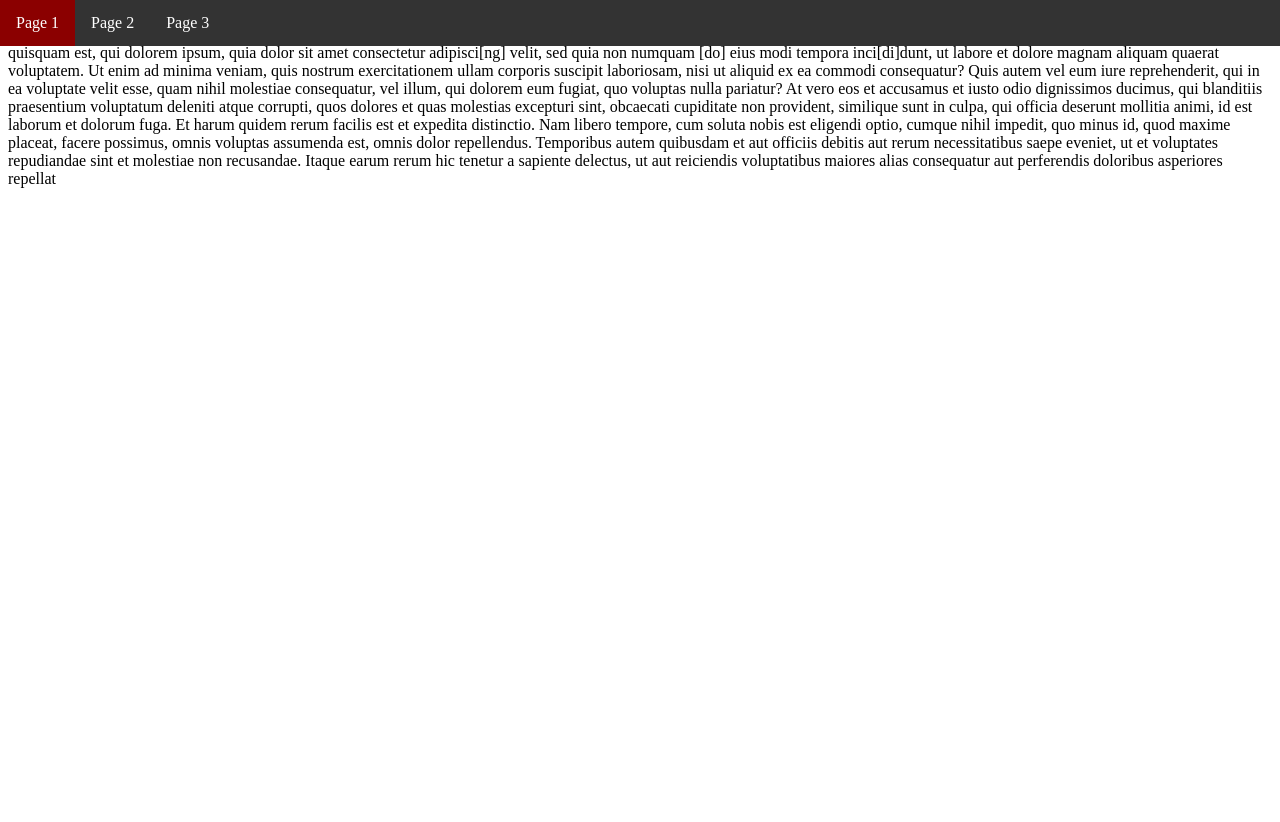
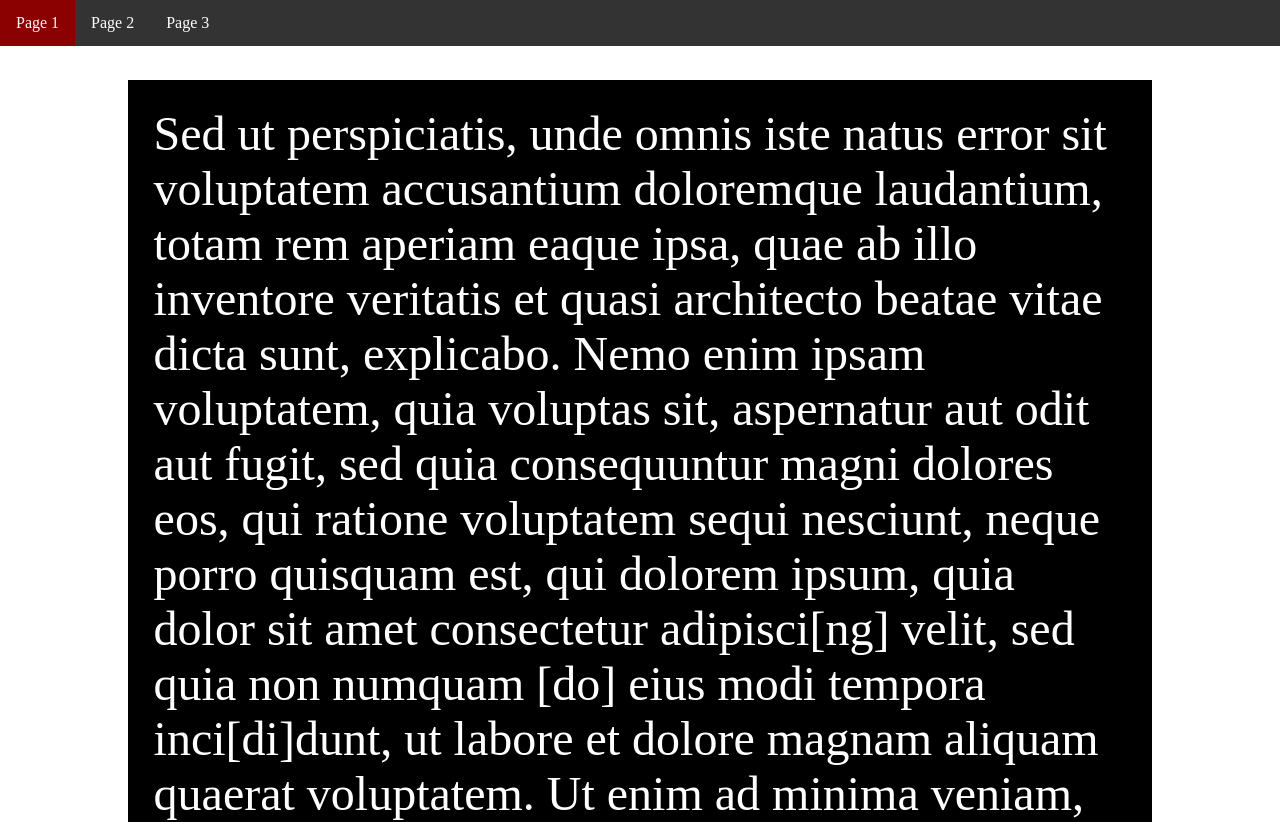
Before and after one commit to twinklefingers/shy_navigations, a plain HTML site: page index.html in a window 1280 px wide. Shown: the top 822 px of the page. Before the commit the page ends 800 px from the top, so only its background shows below. Drawn offline with Linux system fonts and the light colour scheme.

Commit message:
merge styles

```diff
--- a/styles.css
+++ b/styles.css
@@ -1,5 +1,16 @@
 nav {
     display: none;
+}
+
+main {
+    position: absolute;
+    top: 10%;
+    left: 10%;
+    right: 10%;
+    font-size: 3em;
+    background-color: black;
+    color: white;
+    padding: 2%;
 }
 
 ul {
```
